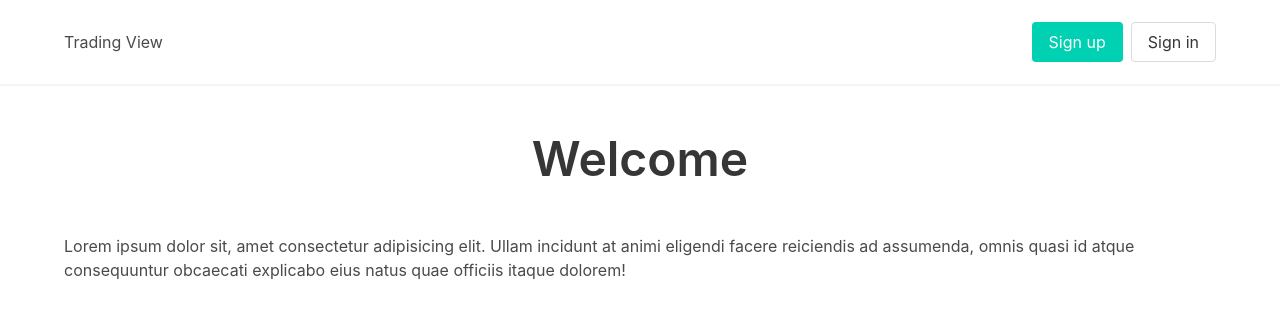
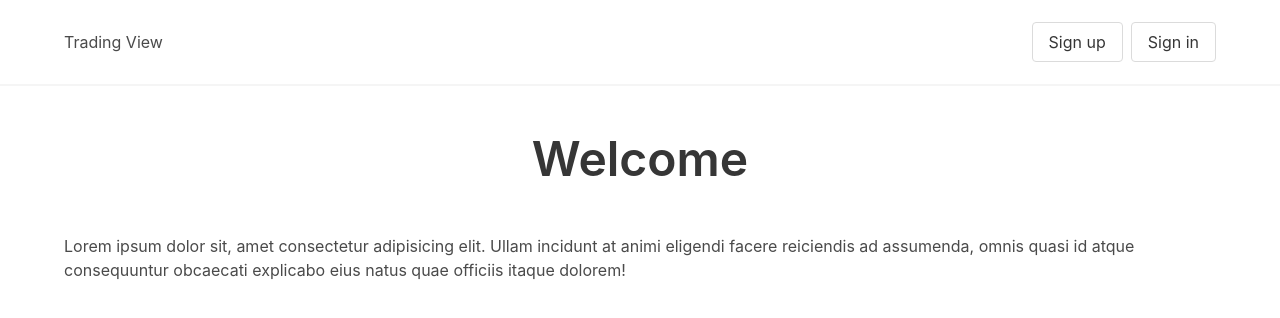
Before and after one commit to ClaesPhilip/tradingview, a React (Create React App) app: page / in a window 1280 px wide. Shown: the top 318 px of the page. Built offline with nearby package versions, Linux system fonts and the light colour scheme; no server answers.

Commit message:
took away className on button

```diff
--- a/src/components/sections/Header.tsx
+++ b/src/components/sections/Header.tsx
@@ -25,7 +25,7 @@ const Header: FC = () => {
         <div className="navbar-end">
           <div className="navbar-items">
             {!authenticated ? <div className="buttons">
-                <Button text="Sign up" onClick={() => history.push('/signup')} className="is-primary" />
+                <Button text="Sign up" onClick={() => history.push('/signup')} />
                 <Button text="Sign in" onClick={() => history.push('/signin')} />
               </div>
               :
```
